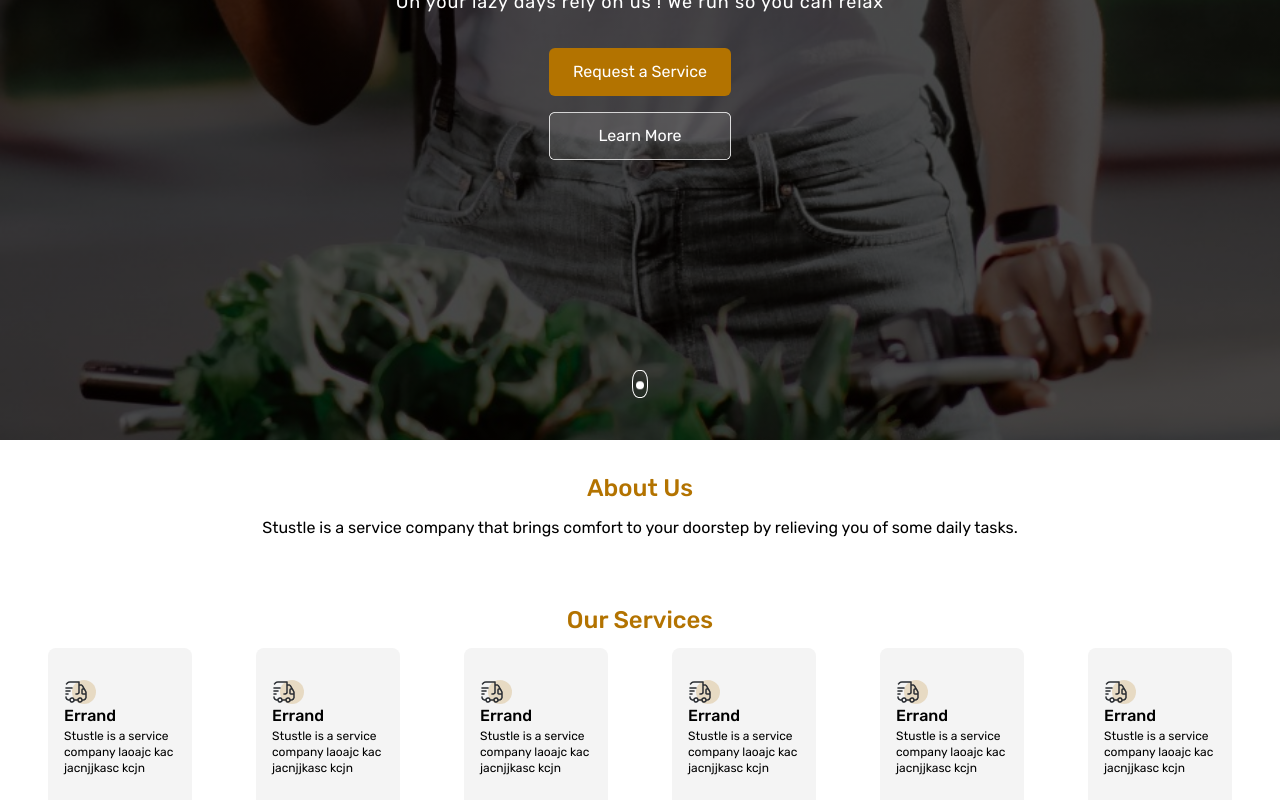
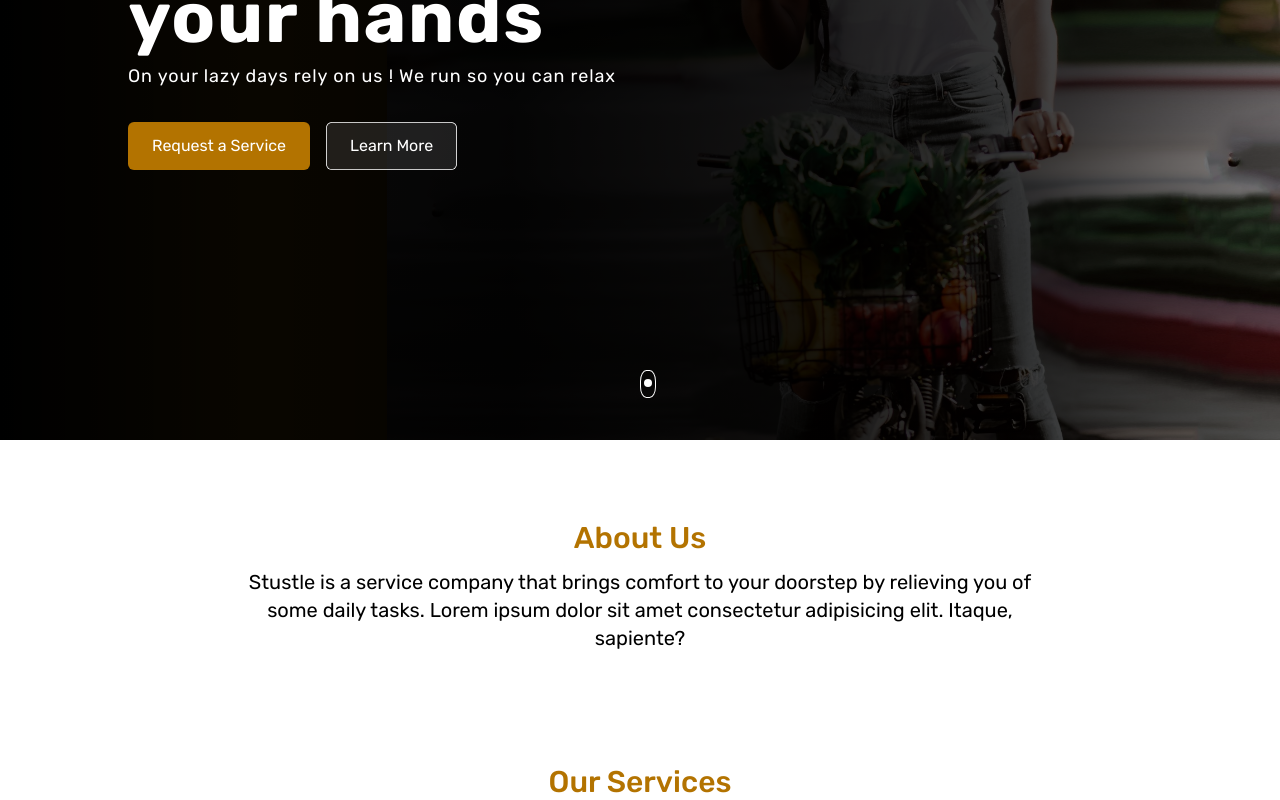
Before and after one commit to T-laye/Stustle__Landing__Page, a Next.js app: page / in a window 1280 px wide. Shown: the part 360-1160 px from the top of the page. Built offline with nearby package versions, Linux system fonts and the light colour scheme.

Commit message:
build: desktop responsive

```diff
--- a/src/components/Layout/main/About.js
+++ b/src/components/Layout/main/About.js
@@ -2,13 +2,14 @@ import React from 'react';
 
 export default function About() {
   return (
-    <section id="about">
-      <div>
+    <section id="about" className="lg:min-h-full lg:my-12">
+      <div className="lg:w-2/3 mx-auto">
         <h2>About Us</h2>
 
-        <p className="text-center text-base ">
+        <p className="text-center text-lg lg:text-xl ">
           Stustle is a service company that brings comfort to your doorstep by
-          relieving you of some daily tasks.
+          relieving you of some daily tasks. Lorem ipsum dolor sit amet
+          consectetur adipisicing elit. Itaque, sapiente?
         </p>
       </div>
     </section>
--- a/src/components/Layout/main/Hero.js
+++ b/src/components/Layout/main/Hero.js
@@ -3,10 +3,10 @@ import styles from '../../../styles/Home.module.css';
 
 export default function Hero() {
   return (
+    <>
       <section id="hero" className={styles.hero}>
-      <div></div>
         <div className="  ">
-        <h1 className="text-white text-5xl text-center leading-tight  font-bold tracking-wide mb-2">
+          <h1 className="text-white text-5xl text-center leading-tight font-bold tracking-wide mb-2">
             Get <span className="text-primary">tasks</span> off your hands
           </h1>
           <p className="text-white px-6  text-center text-lg font-normal tracking-wider">
@@ -21,5 +21,23 @@ export default function Hero() {
           <div></div>
         </div>
       </section>
+      <section id="hero" className={styles.heroDesktop}>
+        <div className="w-1/2  ">
+          <h1 className="text-white text-7xl text-left leading-14  font-bold tracking-wide mb-2">
+            Get <span className="text-primary">tasks</span> off your hands
+          </h1>
+          <p className="text-white  text-left text-lg font-normal tracking-wider">
+            On your lazy days rely on us ! We run so you can relax
+          </p>
+        </div>
+        <div className="flex items-center  mt-8 gap-4">
+          <button className={styles.btnPrimary}>Request a Service</button>
+          <button className={styles.btnSecondary}>Learn More</button>
+        </div>
+        <div className={styles.scroll}>
+          <div></div>
+        </div>
+      </section>
+    </>
   );
 }
--- a/src/components/Layout/main/How.js
+++ b/src/components/Layout/main/How.js
@@ -11,7 +11,7 @@ export default function How() {
   return (
     <section id="how">
       <h2>How It Works</h2>
-      <div className="flex flex-col items-center  gap-8  ">
+      <div className="flex flex-col items-center  gap-8 mb-12  ">
         <div
           // ref={active}
           className={`min-w-80 min-h-32 px-6 py-7  rounded-lg border ${
--- a/src/components/Layout/main/Service.js
+++ b/src/components/Layout/main/Service.js
@@ -8,7 +8,7 @@ export default function Service() {
     return (
       <div
         key={i}
-        className="w-36 px-4 py-8 mx-auto  max-h-40 bg-gray-0 flex flex-col justify-center items-start rounded-lg hover:shadow-md hover:bg-white"
+        className="w-36 px-4 py-8 mx-auto  max-h-40 bg-gray-0 flex flex-col justify-center items-start rounded-lg hover:shadow-md hover:bg-white hover:duration-700 lg:"
       >
         <div className="relative h-8 w-8 ">
           <div className="icon">
@@ -27,7 +27,7 @@ export default function Service() {
       <div>
         <h2>Our Services</h2>
         <div>
-          <div className="flex flex-wrap gap-4 justify-center  ">
+          <div className="flex flex-wrap gap-4 justify-center md:grid grid-cols-4 md:gap-6 lg:w-4/6 md:w-6/7 mx-auto  ">
             {renderService}
           </div>
         </div>
--- a/src/styles/Home.module.css
+++ b/src/styles/Home.module.css
@@ -22,7 +22,25 @@
     url('../../public/background/bk_moblie.jpeg');
   background-size: cover;
   background-position: center;
-  @apply container mx-auto  min-h-screen flex flex-col items-center justify-center px-6 bg-primary relative;
+  @apply container mx-auto  min-h-screen flex flex-col items-center justify-center px-6 bg-primary relative lg:hidden;
+}
+
+.heroDesktop {
+  background: linear-gradient(
+      to right,
+      rgb(0, 0, 0),
+      rgba(0, 0, 0, 0.95),
+      rgba(0, 0, 0, 0.973),
+      rgba(0, 0, 0, 0.897),
+      rgba(0, 0, 0, 0.767),
+      rgba(0, 0, 0, 0.397)
+    ),
+    url('../../public/background/bk.jpeg');
+  background-size: contain;
+  background-position: right;
+  background-repeat: no-repeat;
+  @apply container mx-auto min-h-screen
+    flex-col items-start justify-center px-32 bg-primary relative hidden lg:flex;
 }
 
 .btnPrimary {
@@ -39,7 +57,7 @@
 .btnSecondary {
   background-color: rgba(255, 255, 255, 0.1);
   box-shadow: inset 0px 0px 0px 0.8px rgb(255, 255, 255);
-  @apply py-3 px-6 rounded-md mt-4
+  @apply py-3 px-6 rounded-md mt-4 lg:mt-0
   text-white;
   transition: all 0.5s ease;
 }
@@ -68,6 +86,7 @@
   padding: 2px 0;
   position: absolute;
   bottom: 42px;
+  @apply lg:left-1/2;
 }
 
 .scroll > div {
--- a/src/styles/globals.css
+++ b/src/styles/globals.css
@@ -29,7 +29,8 @@ ol {
 }
 
 h2 {
-  @apply text-center font-medium text-2xl mb-3 text-primary;
+  @apply text-center font-medium text-2xl mb-3 text-primary
+  lg:text-3xl;
 }
 
 h3 {
@@ -37,11 +38,11 @@ h3 {
 }
 
 section {
-  @apply px-6 py-8;
+  @apply px-6 py-8 mb-6;
 }
 
 footer {
-  @apply px-6 py-6 bg-black;
+  @apply container mx-auto px-6 py-6 bg-black;
 }
 
 .icon {
```
Lines whose indentation alone changed are shown as unchanged.
